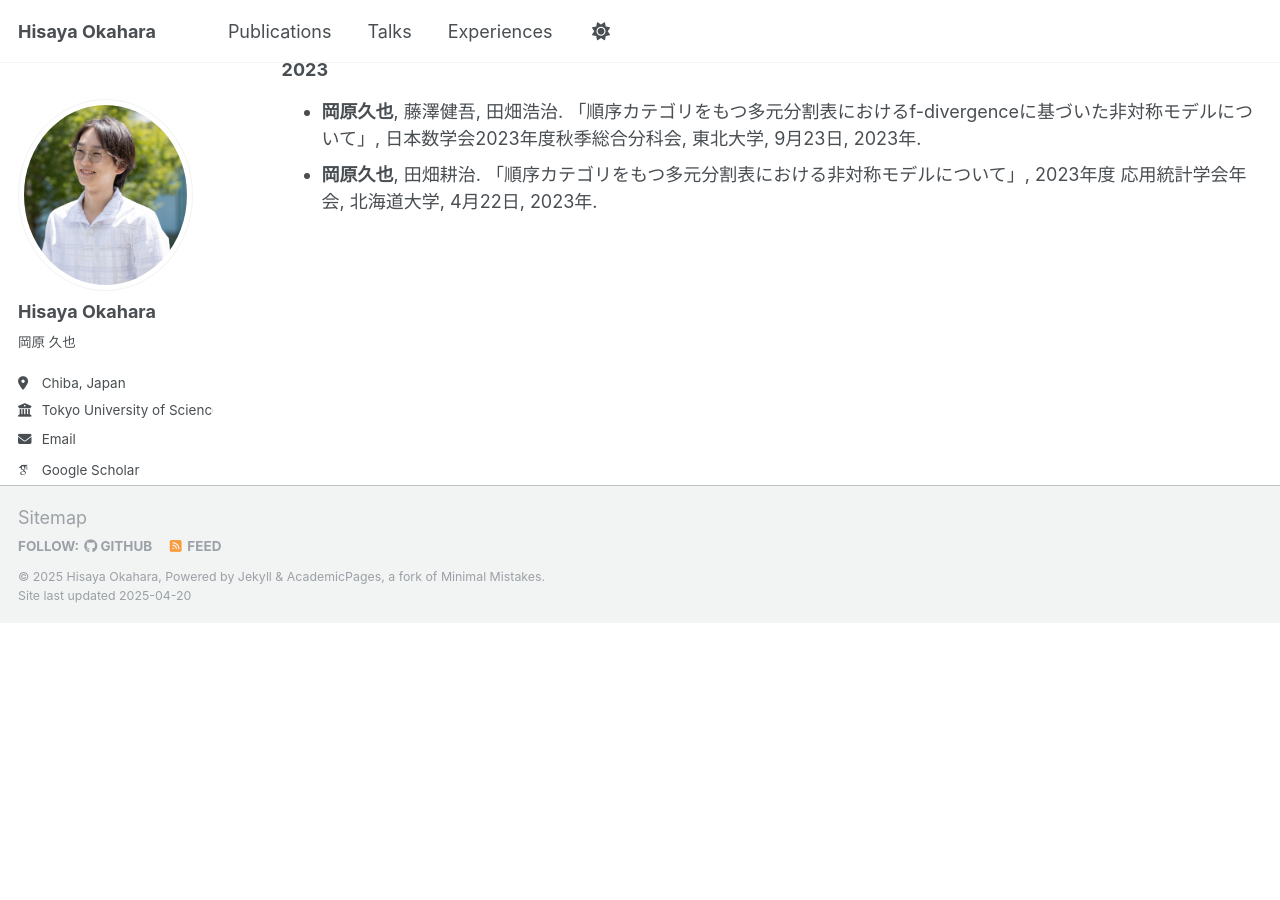
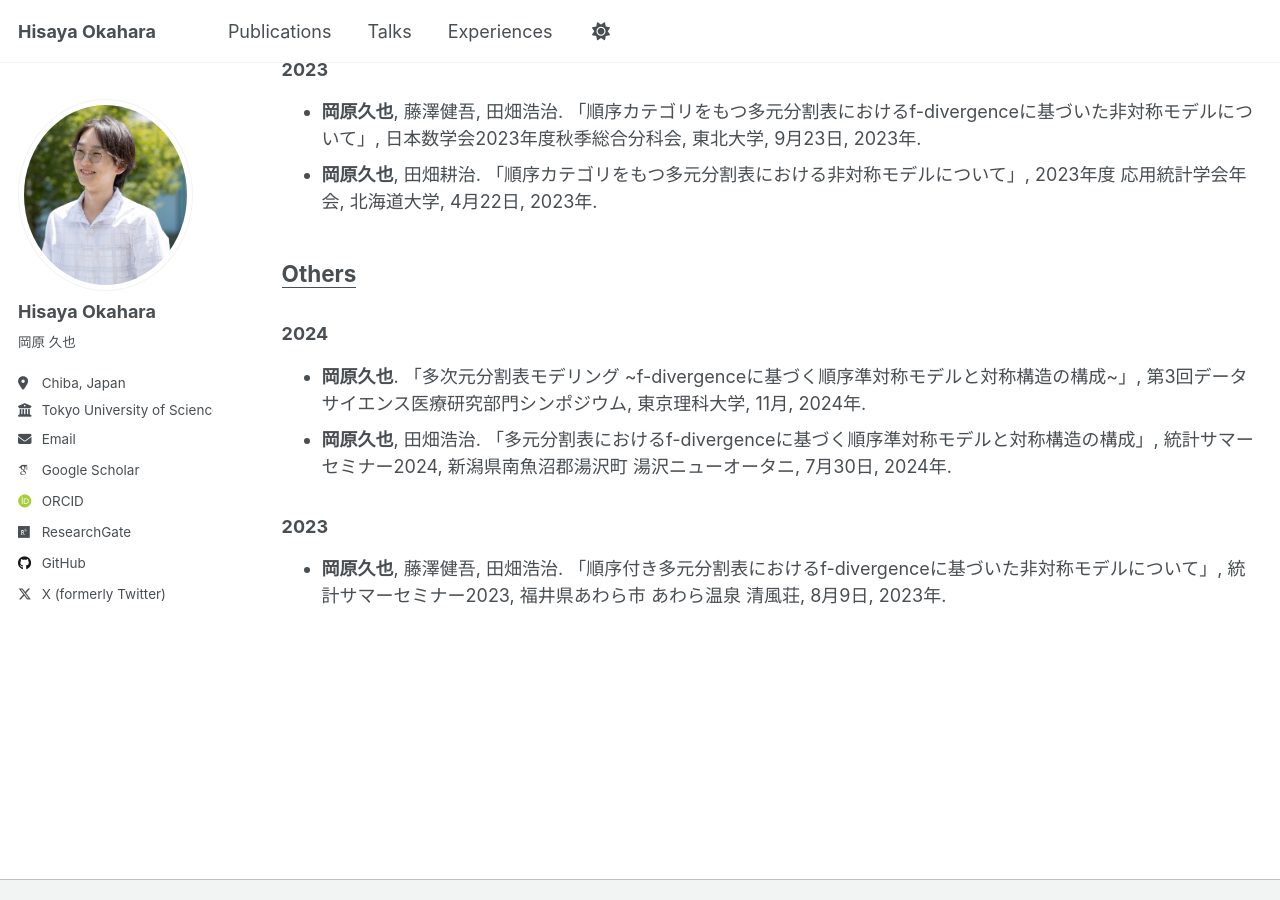
Before and after one commit to h-okahara/h-okahara.github.io, a Jekyll site: the page built from _pages/talks.md, in a window 1280 px wide and 900 px high, scrolled down 893 px. Built offline with Jekyll 4.4.1, drawn with Linux system fonts in a browser that asks for light colours; some web fonts are replaced; before the commit the page ends 1516 px from its top, so only the background shows below that.

Commit message:
Update talks.md

```diff
--- a/_pages/talks.md
+++ b/_pages/talks.md
@@ -5,7 +5,7 @@ permalink: /talks/
 author_profile: true
 ---
 
-## International
+## <u> International <u>
 
 ### 2025
 - **Okahara, H.** "f-divergence based modeling of asymmetric structures in multi-way ordinal contingency tables", Further Developments of Information Geometry, Tokyo, Japan, March, 2025.
@@ -18,7 +18,7 @@ author_profile: true
 
 
 
-## Domestic
+## <u> Domestic <u>
 
 ### 2024
 - **岡原久也**, 田畑耕治. 「多元分割表における一般化順序準対称モデルと対称性の必要十分条件」, 日本数学会2024年度秋季総合分科会, 大阪大学, 9月6日, 2024年.
@@ -28,3 +28,13 @@ author_profile: true
 ### 2023
 - **岡原久也**, 藤澤健吾, 田畑浩治. 「順序カテゴリをもつ多元分割表におけるf-divergenceに基づいた非対称モデルについて」, 日本数学会2023年度秋季総合分科会, 東北大学, 9月23日, 2023年.
 - **岡原久也**, 田畑耕治. 「順序カテゴリをもつ多元分割表における非対称モデルについて」, 2023年度 応用統計学会年会, 北海道大学, 4月22日, 2023年.
+
+
+## <u> Others <u>
+
+### 2024
+- **岡原久也**. 「多次元分割表モデリング ~f-divergenceに基づく順序準対称モデルと対称構造の構成~」, 第3回データサイエンス医療研究部門シンポジウム, 東京理科大学, 11月, 2024年.
+- **岡原久也**, 田畑浩治. 「多元分割表におけるf-divergenceに基づく順序準対称モデルと対称構造の構成」, 統計サマーセミナー2024, 新潟県南魚沼郡湯沢町 湯沢ニューオータニ, 7月30日, 2024年.
+
+### 2023
+- **岡原久也**, 藤澤健吾, 田畑浩治. 「順序付き多元分割表におけるf-divergenceに基づいた非対称モデルについて」, 統計サマーセミナー2023, 福井県あわら市 あわら温泉 清風荘, 8月9日, 2023年.
```
